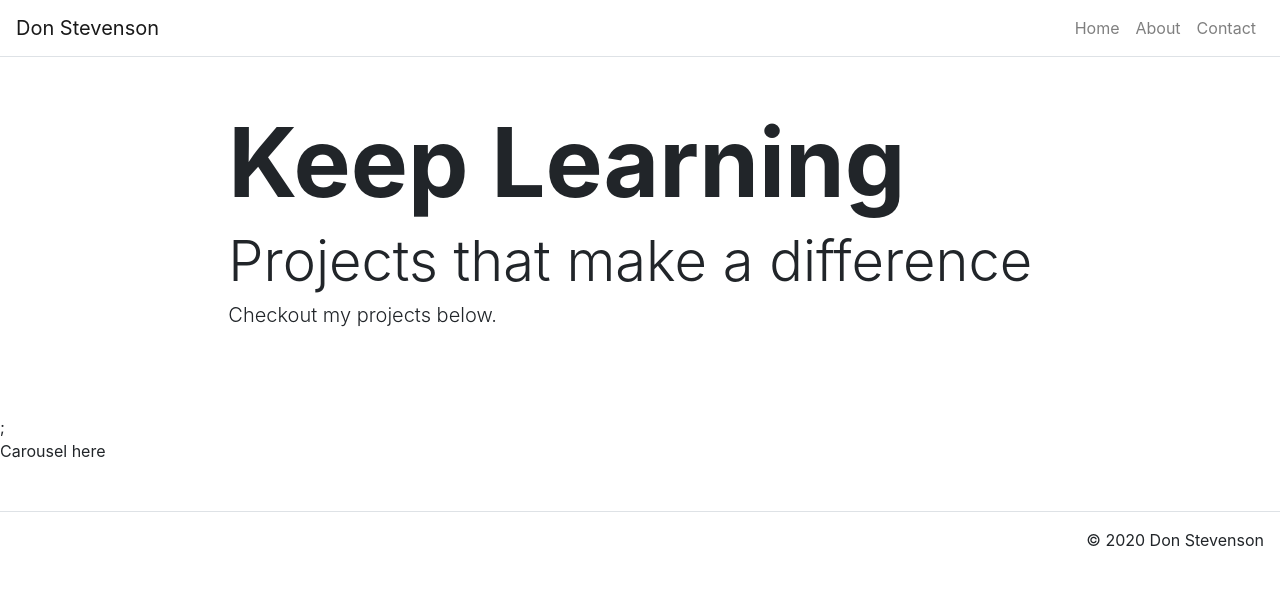
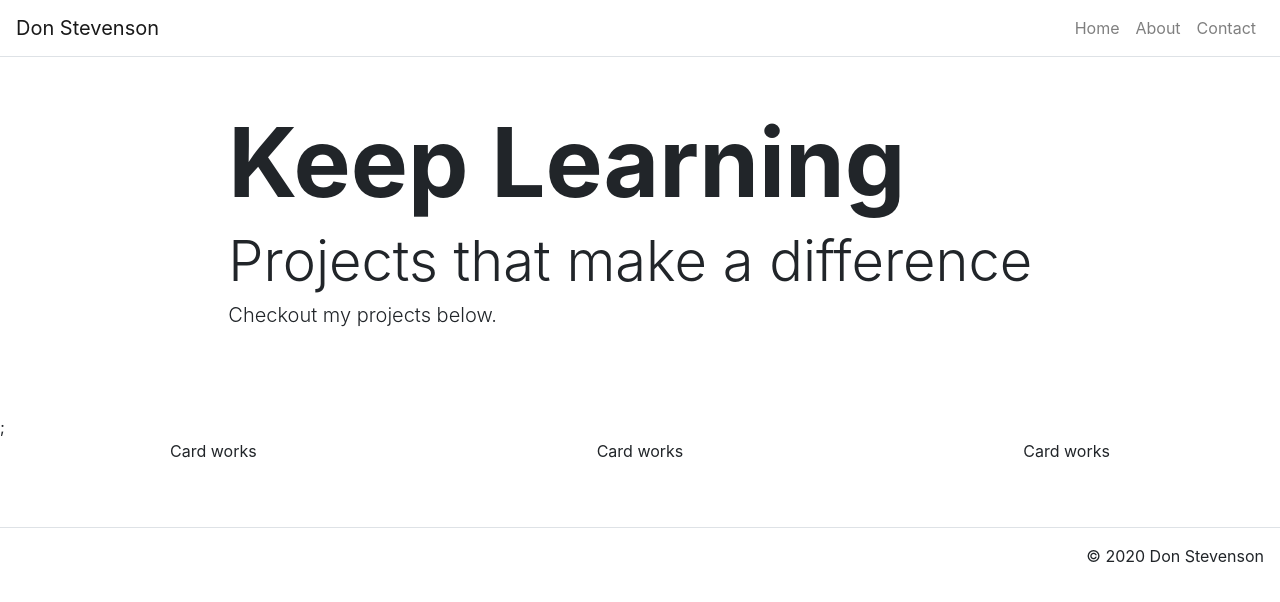
Before and after one commit to Don-Stevenson/personalWebsite, a React (Create React App) app: page / in a window 1280 px wide. Shown: the top 602 px of the page. Built offline with nearby package versions, Linux system fonts and the light colour scheme.

Commit message:
set up card and hook up to carousel

```diff
--- a/src/components/Card.js
+++ b/src/components/Card.js
@@ -0,0 +1,7 @@
+import React from 'react'
+
+export default function Card(props) {
+    return(
+        <p> Card works</p>
+    )
+}
--- a/src/components/Carousel.js
+++ b/src/components/Carousel.js
@@ -2,6 +2,10 @@ import React from "react";
 import NagMe from "../components/assets/images/NagTrackerChart.png";
 import MovieDB from "../components/assets/images/batman movieDB.png";
 import Scheduler from "../components/assets/images/Main interface.png";
+
+import Card from '../components/Card'
+import Container from "react-bootstrap/Container";
+import Row from "react-bootstrap/Row";
 
 class Carousel extends React.Component {
   constructor(props) {
@@ -60,7 +64,11 @@ class Carousel extends React.Component {
 };
 
   render() {
-    return <p>Carousel here</p>;
+    return <Container fluid={true}>
+        <Row className="justify-content-around">
+            {this.makeItems(this.state.items)}
+        </Row>
+    </Container>;
   }
 }
 
```
